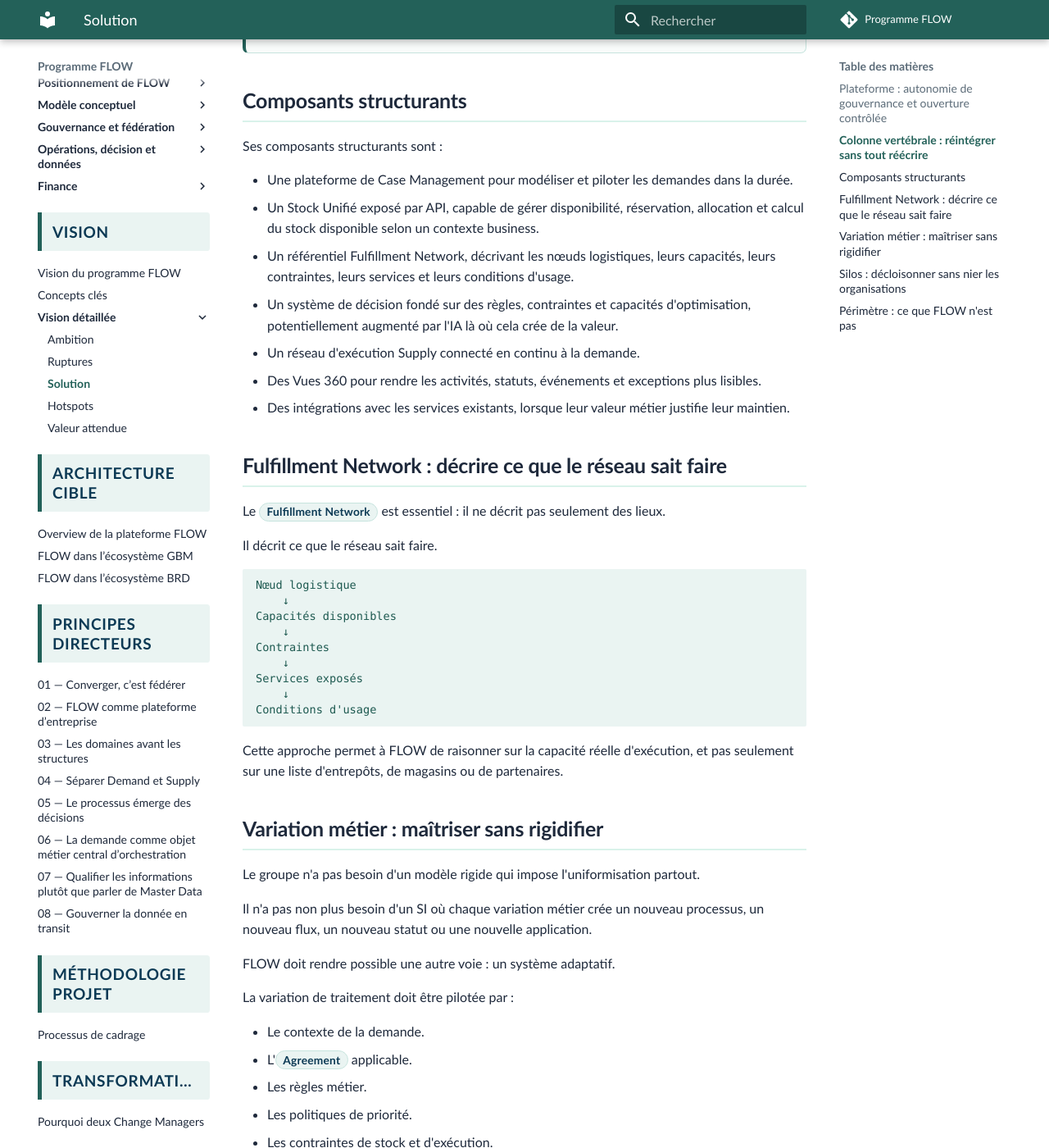
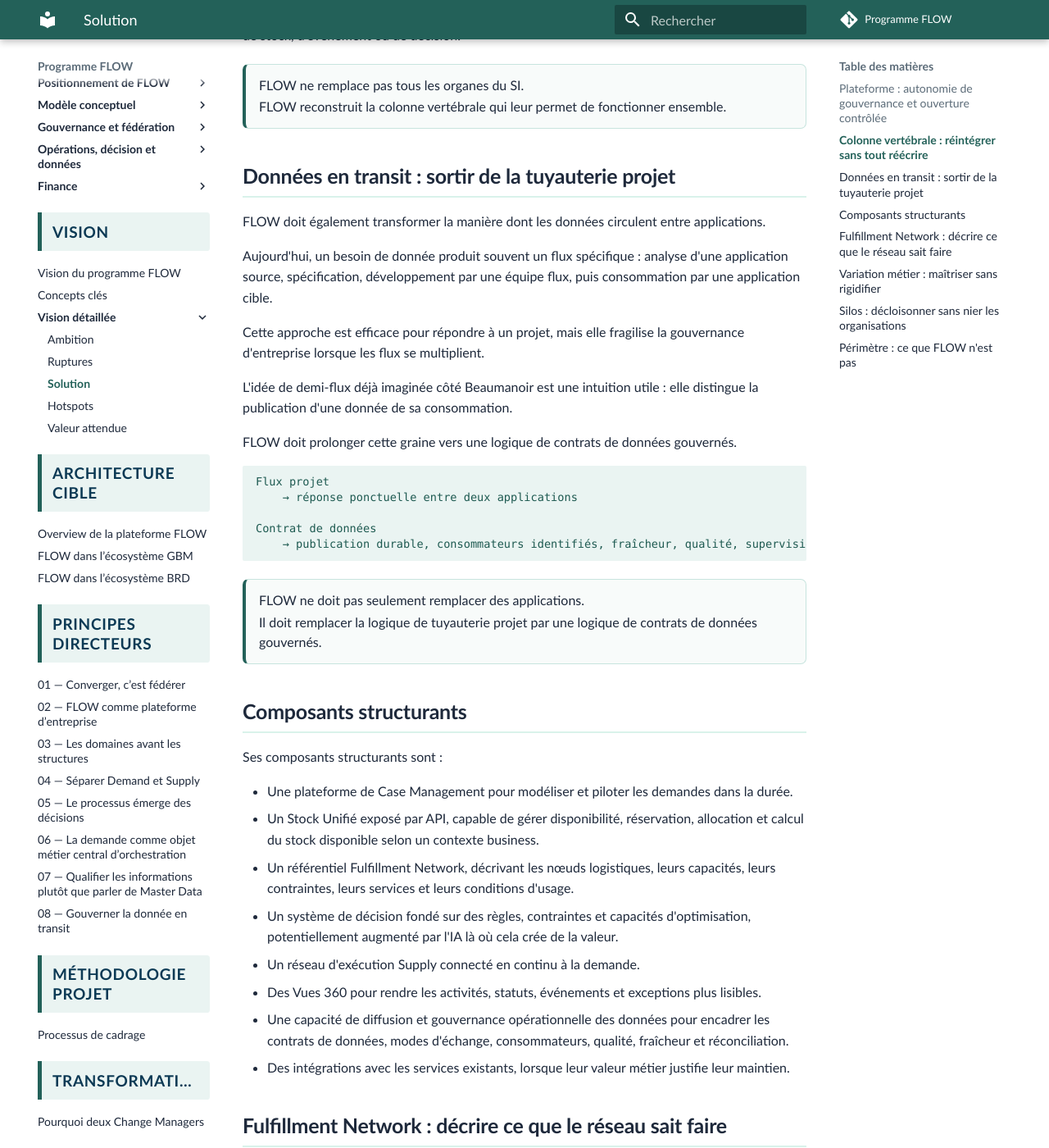
Before and after one commit to laurent-sintes/FLOW-Program, an MkDocs documentation site: the page built from docs/vision/vision-detaillee/3-plateforme-flow.md, in a window 1280 px wide and 1400 px high, scrolled down 2242 px. Shown: the whole window at 82% size. Built offline with MkDocs 1.6.1 and Material for MkDocs 9.7.7, drawn with Linux system fonts in a browser that asks for light colours; comment, search, counter and statistics services are not loaded; some of the changed text lies outside the part shown.

Commit message:
Raccorder la donnée en transit à la solution FLOW

````diff
--- a/docs/vision/vision-detaillee/3-plateforme-flow.md
+++ b/docs/vision/vision-detaillee/3-plateforme-flow.md
@@ -20,6 +20,7 @@ Dans FLOW, ces ressources sont notamment :
 - Le <span class="flow-keyword">Fulfillment Network</span>.
 - Les capacités d'allocation, de réservation, de promesse et d'orchestration.
 - Les événements, faits, documents et vues nécessaires à la traçabilité.
+- Les contrats de données qui encadrent la publication, la consommation, la fraîcheur, la qualité et la supervision des données en transit.
 
 Mais une plateforme ne doit pas devenir un bloc fermé.
 
@@ -36,6 +37,7 @@ Par exemple :
 - Définir, versionner et tester des règles.
 - Construire des décisions métier contrôlées.
 - Publier ou consommer des événements selon des contrats explicites.
+- Publier ou consommer des données selon des contrats gouvernés.
 - Exposer des extensions sans fragiliser le socle commun.
 
 ```text
@@ -77,6 +79,31 @@ L'enjeu est d'éviter que chaque application reconstruise sa propre logique de d
   <p>FLOW reconstruit la colonne vertébrale qui leur permet de fonctionner ensemble.</p>
 </div>
 
+## Données en transit : sortir de la tuyauterie projet
+
+FLOW doit également transformer la manière dont les données circulent entre applications.
+
+Aujourd'hui, un besoin de donnée produit souvent un flux spécifique : analyse d'une application source, spécification, développement par une équipe flux, puis consommation par une application cible.
+
+Cette approche est efficace pour répondre à un projet, mais elle fragilise la gouvernance d'entreprise lorsque les flux se multiplient.
+
+L'idée de demi-flux déjà imaginée côté Beaumanoir est une intuition utile : elle distingue la publication d'une donnée de sa consommation.
+
+FLOW doit prolonger cette graine vers une logique de contrats de données gouvernés.
+
+```text
+Flux projet
+    → réponse ponctuelle entre deux applications
+
+Contrat de données
+    → publication durable, consommateurs identifiés, fraîcheur, qualité, supervision et réconciliation
+```
+
+<div class="flow-conviction">
+  <p>FLOW ne doit pas seulement remplacer des applications.</p>
+  <p>Il doit remplacer la logique de tuyauterie projet par une logique de contrats de données gouvernés.</p>
+</div>
+
 ## Composants structurants
 
 Ses composants structurants sont :
@@ -87,6 +114,7 @@ Ses composants structurants sont :
 - Un système de décision fondé sur des règles, contraintes et capacités d'optimisation, potentiellement augmenté par l'IA là où cela crée de la valeur.
 - Un réseau d'exécution Supply connecté en continu à la demande.
 - Des Vues 360 pour rendre les activités, statuts, événements et exceptions plus lisibles.
+- Une capacité de diffusion et gouvernance opérationnelle des données pour encadrer les contrats de données, modes d'échange, consommateurs, qualité, fraîcheur et réconciliation.
 - Des intégrations avec les services existants, lorsque leur valeur métier justifie leur maintien.
 
 ## Fulfillment Network : décrire ce que le réseau sait faire
````
